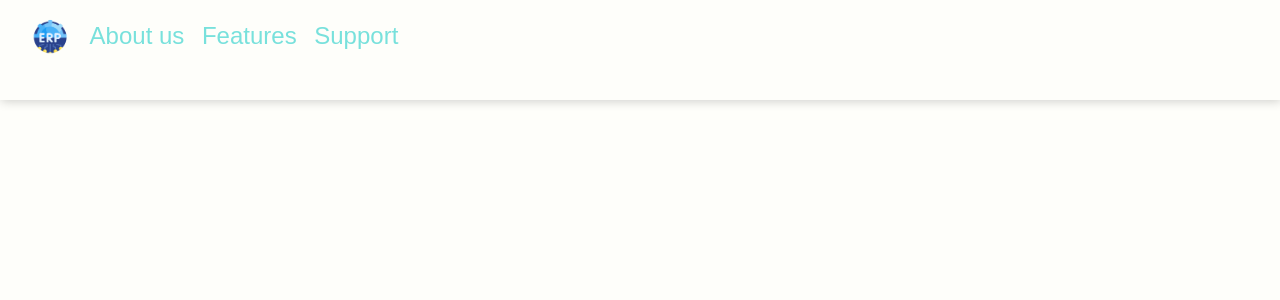
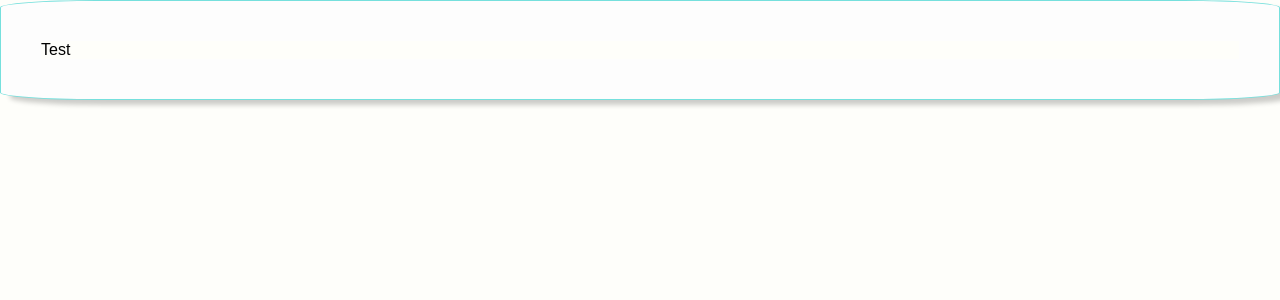
Before and after one commit to karamalqinneh/ERP-system, a React (Create React App) app: page / in a window 1280 px wide. Shown: the top 300 px of the page. Built offline with nearby package versions, Linux system fonts and the light colour scheme; a web font is replaced by a local one.

Commit message:
added the card component

```diff
--- a/src/App.js
+++ b/src/App.js
@@ -1,5 +1,5 @@
 import Home from "./components/home/home";
-import MainHeader from "./UI/headers/mainHeader";
+import Card from "./UI/card";
 import { BrowserRouter, Routes, Route } from "react-router-dom";
 import Signin from "./components/auth/auth";
 
@@ -7,7 +7,9 @@ function App() {
   return (
     <>
       <BrowserRouter>
-        <MainHeader></MainHeader>
+        <Card>
+          <div>Test</div>
+        </Card>
         {/* <Routes>
           <Route path="/" element={<Home />} />
           <Route path="/home/*" element={<Signin />} />
--- a/src/UI/card.js
+++ b/src/UI/card.js
@@ -0,0 +1,15 @@
+import styled from "styled-components";
+
+const BaseCard = styled.div`
+  padding: 2.5rem;
+  border: 1px solid rgba(9, 200, 195, 0.55);
+  border-radius: 7.5%;
+  box-shadow: 10px 5px 5px rgba(0, 0, 0, 0.2);
+  background: #fdfdfd;
+`;
+
+function Card(props) {
+  return <BaseCard>{props.children}</BaseCard>;
+}
+
+export default Card;
```
